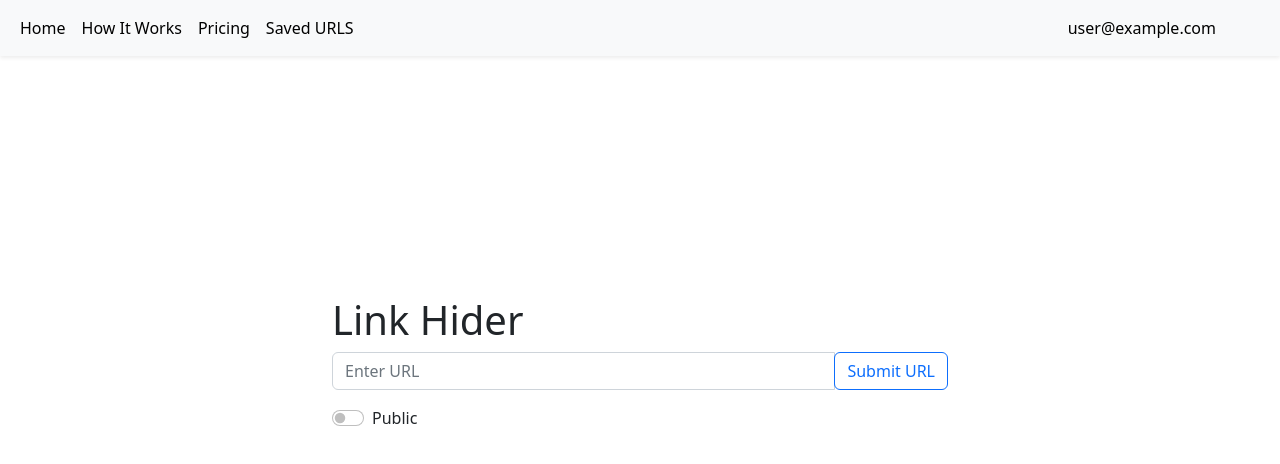
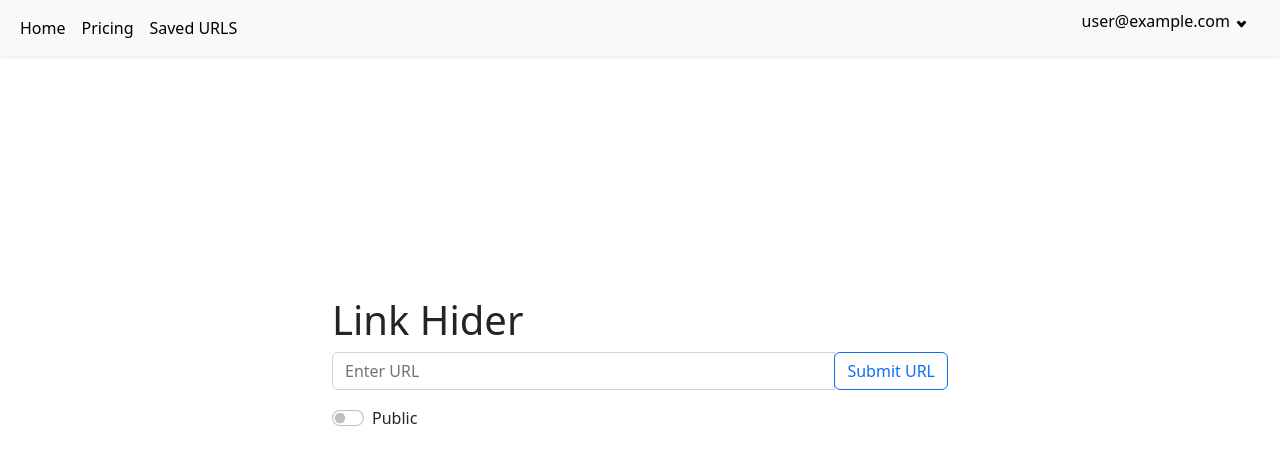
Before and after one commit to TTRAN70/HideMyURL-Frontend, a React (Vite) app: page /home in a window 1280 px wide. Shown: the top 464 px of the page. Built offline with nearby package versions, Linux system fonts and the light colour scheme; no server answers; sample sign-in values are in the browser's storage.

Commit message:
Feature: added signout button

```diff
--- a/src/AuthContext.jsx
+++ b/src/AuthContext.jsx
@@ -4,6 +4,7 @@ import {
   createUserWithEmailAndPassword,
   signInWithEmailAndPassword,
   onAuthStateChanged,
+  signOut,
 } from "firebase/auth";
 import { auth } from "./firebase";
 import { useNavigate } from "react-router-dom";
@@ -41,6 +42,11 @@ export const AuthContextProvider = ({ children }) => {
     }
   };
 
+  const signout = () => {
+    const auth = getAuth();
+    return signOut(auth);
+  };
+
   useEffect(() => {
     const subscribe = onAuthStateChanged(auth, (user) => {
       if (user) {
@@ -55,7 +61,7 @@ export const AuthContextProvider = ({ children }) => {
 
   return (
     <AuthContext.Provider
-      value={{ signup, signin, username, isUserLoggedIn, getUserID }}
+      value={{ signup, signin, username, isUserLoggedIn, getUserID, signout }}
     >
       {children}
     </AuthContext.Provider>
--- a/src/navigation/Navbar.css
+++ b/src/navigation/Navbar.css
@@ -15,6 +15,64 @@
 }
 
 .username {
-    top: 50% !important;
-    right: 5% !important;
+    margin-top: 1% !important;
+    right: 2% !important;
 }
+
+.ddbutton {
+    border: none !important;
+    background-color: var(--bs-light);
+}
+.ddmenu {
+    display: block;
+    top: 110%;
+    right: 12%;
+    position: absolute !important;
+    border: 1px solid grey !important;
+    padding-inline-start: 0;
+    padding-top: 5px;
+    padding-bottom: 5px;
+    background-color: white !important;
+    border-radius: 5%;
+    z-index: 1;
+}
+
+.ddselect {
+    cursor: pointer;
+    color: black;
+    text-decoration: none !important;
+    padding-left: 1rem;
+    padding-right: 2rem;
+    border-radius: 0%;
+    transition: background-color 0.15s ease-in-out;
+}
+
+.ddselect:hover {
+    color: black;
+    background-color: #f8f9fa;
+}
+
+.hide {
+    display: none;
+}
+
+.darrow {
+    border: solid black;
+    border-width: 0 3px 3px 0;
+    display: inline-block;
+    padding: 2px;
+    margin-bottom: 1%;
+    transition: transform 0.15s ease-in-out;
+    position: relative;
+    left: 5%;
+  }
+
+.down {
+    transform: rotate(45deg);
+    -webkit-transform: rotate(45deg);
+  }
+
+.up {
+    transform: rotate(225deg);
+    -webkit-transform: rotate(225deg);
+  }
--- a/src/navigation/Navbar.jsx
+++ b/src/navigation/Navbar.jsx
@@ -1,25 +1,31 @@
 import "./Navbar.css";
-import { Link } from "react-router-dom";
+import { Link, useNavigate } from "react-router-dom";
 import { UseAuthContext } from "../AuthContext";
+import { useState } from "react";
 const Navbar = () => {
-  const { username, getUserID } = UseAuthContext();
+  const navigate = useNavigate();
+  const { username, getUserID, signout } = UseAuthContext();
+  const [drop, setDrop] = useState(false);
   const UID = getUserID();
+  const handleDrop = () => {
+    setDrop(!drop);
+  };
+  const handleSignout = async () => {
+    try {
+      await signout();
+      navigate("/");
+    } catch (err) {
+      console.error(err);
+    }
+  };
   return (
     <div className="text-bg-light shadow-sm position-relative">
-      <div className="position-absolute username translate-middle-y">
-        {username}
-      </div>
       <nav className="navbar navbar-expand-lg bg-body-tertiary">
         <div className="container-fluid">
           <ul className="navbar-nav me-auto mb-2 mb-lg-0">
             <li className="nav-item rounded-3">
               <Link className="nav-link" to="/home">
                 Home
-              </Link>
-            </li>
-            <li className="nav-item rounded-3">
-              <Link className="nav-link" to="/faq">
-                How It Works
               </Link>
             </li>
             <li className="nav-item rounded-3">
@@ -33,6 +39,19 @@ const Navbar = () => {
               </Link>
             </li>
           </ul>
+          <div className="position-relative username translate-middle-y">
+            <div className="dd">
+              <button onClick={() => handleDrop()} className="ddbutton">
+                {username}
+                <span className={drop ? "darrow up" : "darrow down"}></span>
+              </button>
+              <div className={drop ? "ddmenu" : "hide"}>
+                <a onClick={() => handleSignout()} className="ddselect">
+                  Sign Out
+                </a>
+              </div>
+            </div>
+          </div>
         </div>
       </nav>
     </div>
```
